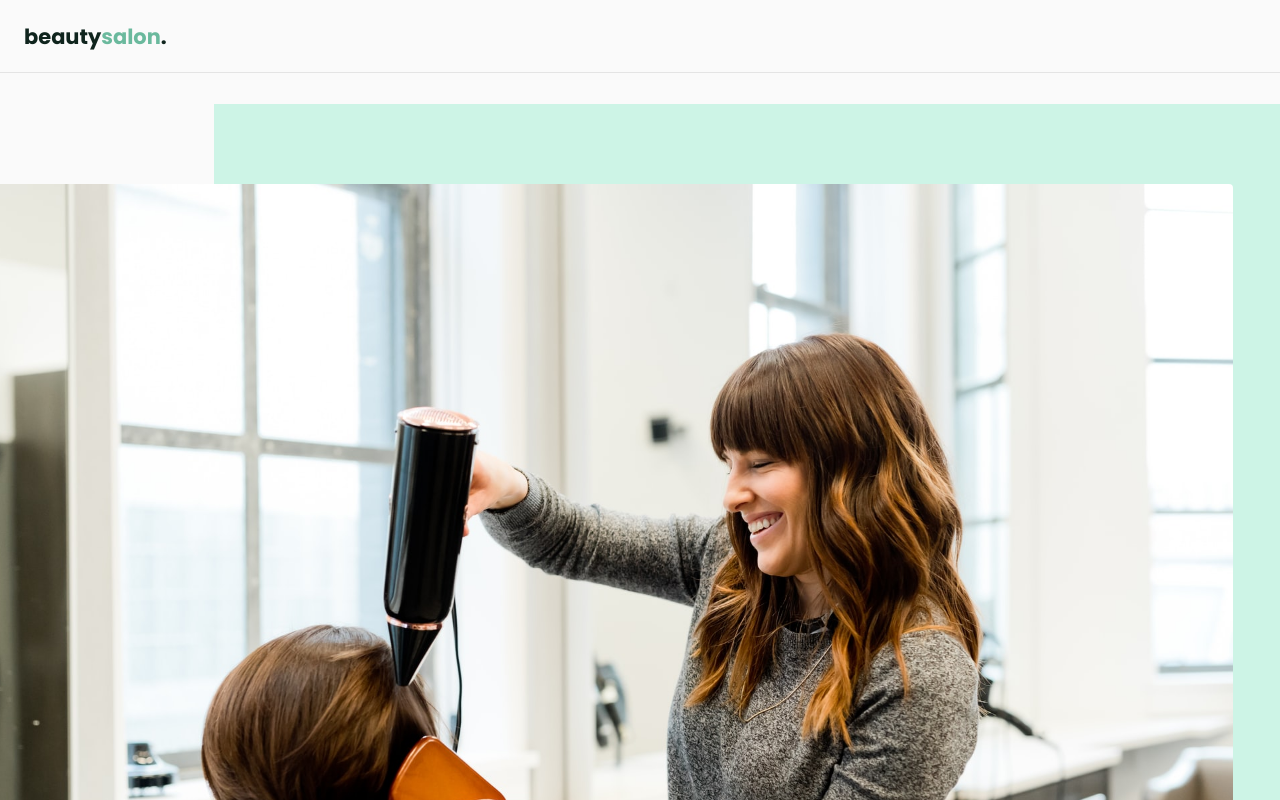
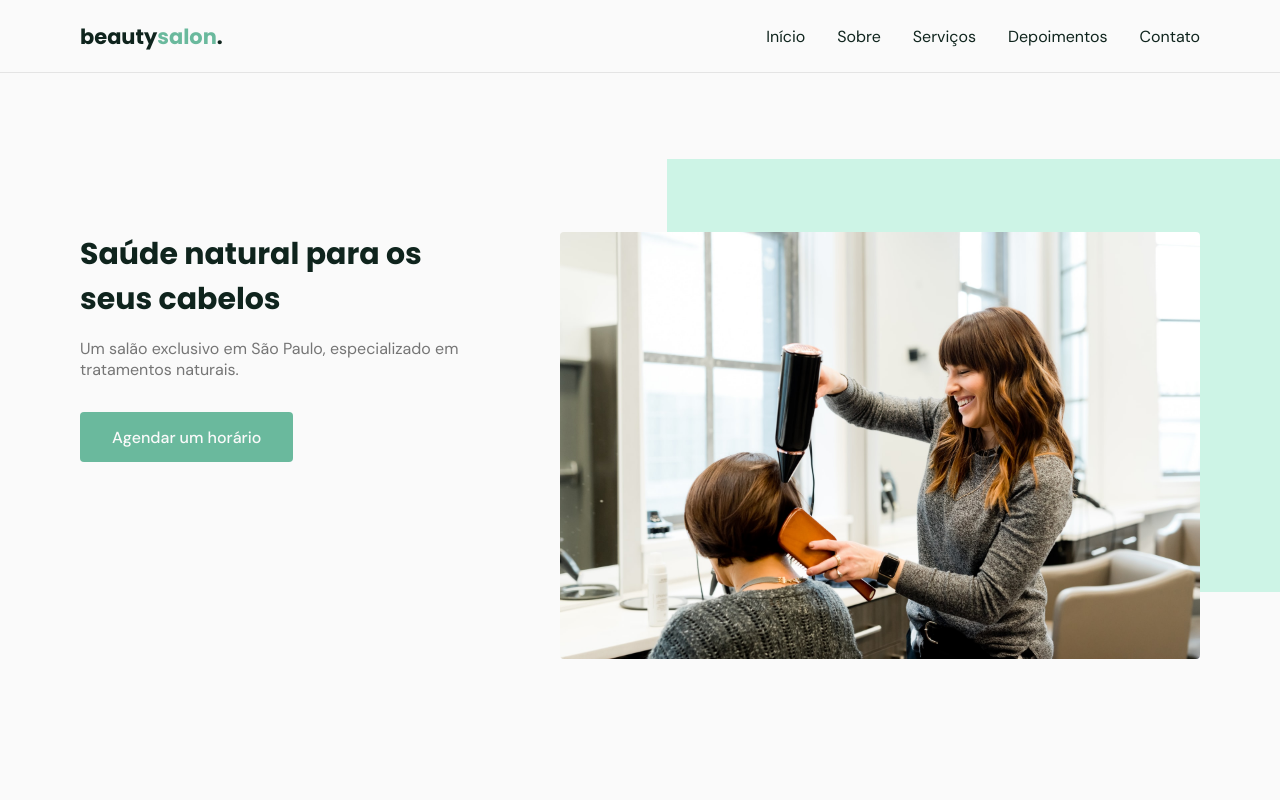
Before and after one commit to matheuscostadesign/nlw6-beauty-salon, a plain HTML site: page index.html in a window 1280 px wide. Shown: the top 800 px of the page. Drawn offline with nearby package versions, Linux system fonts and the light colour scheme; files that its build step writes are made by us from their sources.

Commit message:
ajustes desktop

```diff
--- a/index.html
+++ b/index.html
@@ -91,7 +91,8 @@
       <div class="container grid">
         <header>
           <h2 class="title">Serviços</h2>
-          <p>Com mais de 10 anos no mercado, o <strong>Beautysalon</strong> já conquistou clientes de inúmeros países
+          <p class="subtitle">Com mais de 10 anos no mercado, o <strong>Beautysalon</strong> já conquistou clientes de
+            inúmeros países
             com seus
             tratamentos exclusivos e totalmente naturais</p>
         </header>
--- a/style.css
+++ b/style.css
@@ -23,6 +23,7 @@ img {
 
 :root {
   --header-height: 4.5rem;
+
   /* colors */
   --hue: 159;
   /* HSL color mode */
@@ -33,6 +34,12 @@ img {
   --text-color: hsl(0 0% 46%);
   --text-color-light: hsl(0 0% 98%);
   --body-color: hsl(0 0% 98%);
+
+  /* fonts */
+  --title-font-size: 1.875rem;
+  --subtitle-font-size: 1rem;
+  --title-font: "Poppins", sans-serif;
+  --body-font: "DM Sans", sans-serif;
 }
 
 /* Base */
@@ -42,14 +49,14 @@ html {
 }
 
 body {
-  font: 400 1rem "DM Sans", sans-serif;
+  font: 400 1rem var(--body-font);
   color: var(--text-color);
   background-color: var(--body-color);
   -webkit-font-smoothing: antialiased;
 }
 
 .title {
-  font: 700 1.875rem "Poppins", sans-serif;
+  font: 700 1.875rem var(--title-font);
   color: var(--title-color);
   -webkit-font-smoothing: auto;
 }
@@ -62,7 +69,7 @@ body {
   align-items: center;
   padding: 0 2rem;
   border-radius: 0.25rem;
-  font: 500 1rem "DM Sans", sans-serif;
+  font: 500 1rem var(--body-font);
   transition: background 0.3s;
 }
 
@@ -101,11 +108,15 @@ body {
 }
 
 .section {
-  padding: 5rem 0;
+  padding: calc(5rem + var(--header-height)) 0;
 }
 
 .section .title {
   margin-bottom: 1rem;
+}
+
+.section .subtitle {
+  font-size: var(--subtitle-font-size);
 }
 
 .section header {
@@ -145,16 +156,14 @@ body {
   color: white;
 }
 
-/* Main */
-
-main {
-  margin-top: calc(var(--header-height) + 2rem);
+#header.scroll nav ul li a {
+  color: white;
 }
 
 /* Logo */
 
 .logo {
-  font: 700 1.31rem "Poppins", sans-serif;
+  font: 700 1.31rem var(--title-font);
   color: var(--title-color);
 }
 
@@ -486,6 +495,10 @@ footer {
   background: var(--base-color);
 }
 
+footer.section {
+  padding: 4rem 0;
+}
+
 footer .logo {
   display: inline-block;
   margin-bottom: 1.5rem;
@@ -536,7 +549,108 @@ footer .social a:hover {
   transform: translateY(0);
 }
 
-/* Responsividade */
+/* Responsividade-Breakpoints */
 
+/* Config p/ dispositivos maiores que 1200px */
+@media (min-width: 1200px) {
+  /* Classes globais */
+  .container {
+    max-width: 1120px;
+    margin-left: auto;
+    margin-right: auto;
+  }
+
+  .section {
+    padding: 10rem 0;
+  }
+
+  .section header,
+  #testimonials header {
+    max-width: 30rem;
+    text-align: center;
+    margin-left: auto;
+    margin-right: auto;
+  }
+
+  .button {
+    height: 3.125rem;
+  }
+
+  /* Navegação */
+  nav .menu {
+    opacity: 1;
+    visibility: visible;
+    top: 0;
+  }
+
+  nav .menu ul {
+    display: flex;
+    gap: 2rem;
+  }
+
+  nav .menu ul li a.title {
+    font: 400 1rem var(--body-font);
+  }
+
+  nav .icon-menu {
+    display: none;
+  }
+
+  /* Main */
+  main {
+    margin-top: var(--header-height);
+  }
+
+  /* Home */
+  #home .container {
+    grid-auto-flow: column;
+    justify-content: space-between;
+    margin: 0 auto;
+  }
+
+  #home .image {
+    order: 1;
+  }
+
+  #home .text {
+    order: 0;
+    max-width: 24rem;
+    text-align: left;
+    margin-left: 0;
+    margin-right: 4rem;
+  }
+
+  #home .image img {
+    right: 0;
+  }
+
+  /* About */
+  #about .container {
+    margin: 0 auto;
+    grid-auto-flow: column;
+  }
+
+  /* Services */
+  .cards {
+    grid-template-columns: 1fr 1fr 1fr;
+  }
+
+  .card {
+    padding-right: 3rem;
+    padding-left: 3rem;
+  }
+
+  /* Testimonials */
+  #testimonials .container {
+    margin-left: auto;
+    margin-right: auto;
+  }
+}
+
+/* Dispositivos maiores que 992px */
 @media (min-width: 992px) {
+  :root {
+    --title-font-size: 2.25rem;
+    --subtitle-font-size: 1.125rem;
+  }
 }
```
